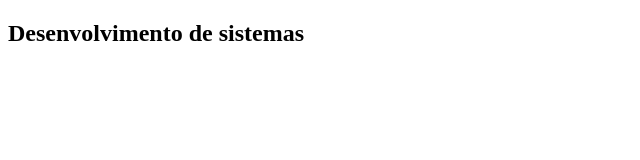
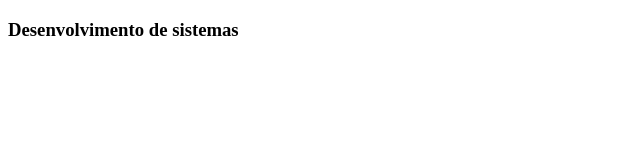
Before and after one commit to MariaDiane/Desenv_Sistema, a plain HTML site: page index.html in a window 1280 px wide. Shown: the whole page, without its empty margins (0-640 px from the left). Drawn offline with Linux system fonts and the light colour scheme.

Commit message:
alteração de tag no body

```diff
--- a/index.html
+++ b/index.html
@@ -5,6 +5,6 @@
     <title>Usando git</title>
 </head>
 <body>
-    <h2>Desenvolvimento de sistemas</h2>
+    <h3>Desenvolvimento de sistemas</h3>
 </body>
 </html>
```
